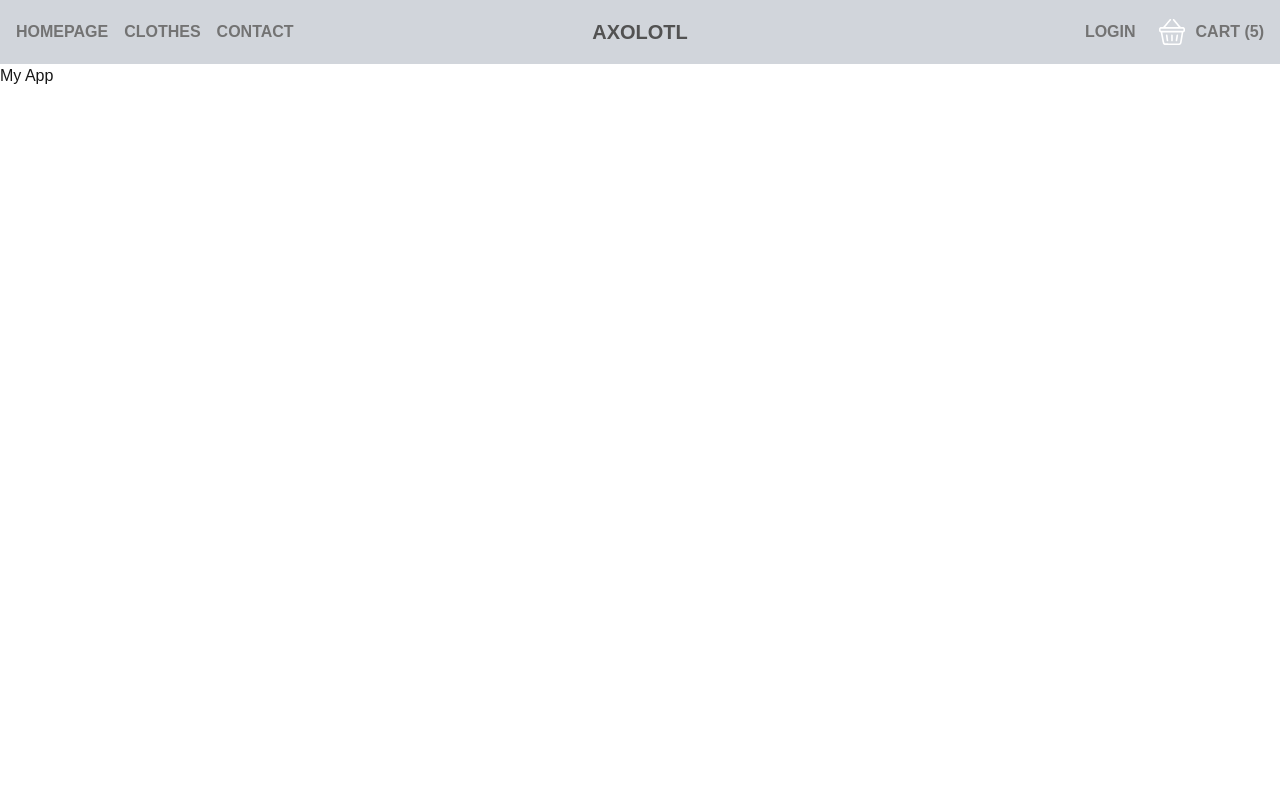
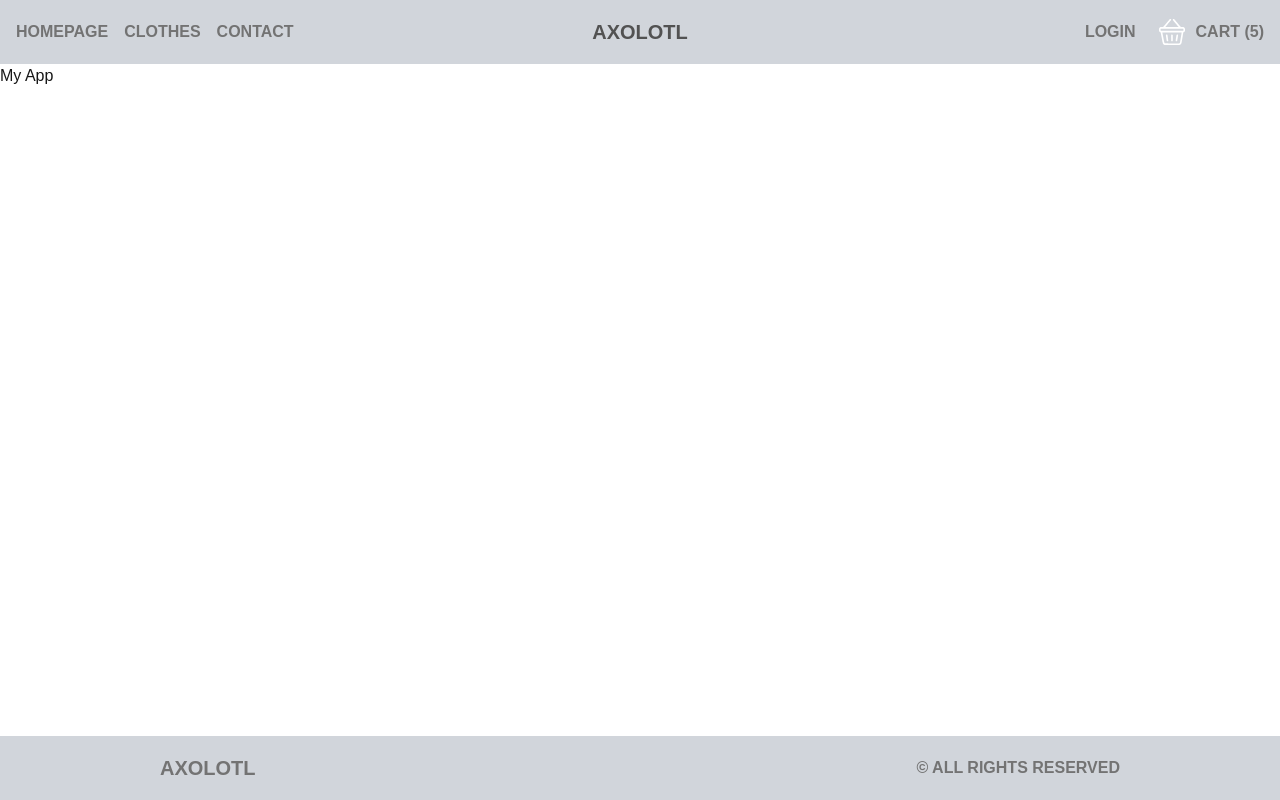
Before and after one commit to evnikitin/sneakers, a Next.js app: page / in a window 1280 px wide. Built offline with nearby package versions, Linux system fonts and the light colour scheme.

Commit message:
creating footer

```diff
--- a/app/layout.tsx
+++ b/app/layout.tsx
@@ -2,6 +2,7 @@ import type { Metadata } from "next";
 import { Geist, Geist_Mono } from "next/font/google";
 import "./globals.css";
 import { Header } from "@/components/Header";
+import { Footer } from "@/components/Footer";
 
 const geistSans = Geist({
   variable: "--font-geist-sans",
@@ -30,6 +31,7 @@ export default function RootLayout({
       >
         <Header />
         {children}
+        <Footer />
       </body>
     </html>
   );
--- /dev/null
+++ b/components/Footer/Footer.tsx
@@ -0,0 +1,15 @@
+import Link from "next/link";
+import * as React from "react";
+
+const Footer = () => {
+  return (
+    <footer className="fixed bottom-0 w-full h-12 md:h-16 text-neutral-500 px-4 lg:px-20 xl:px-40 bg-gray-300 uppercase font-bold flex justify-between items-center  ">
+      <Link className="text-neutral-500 text-xl" href="/">
+        AXOLOTL
+      </Link>
+      <p>© ALL RIGHTS RESERVED</p>
+    </footer>
+  );
+};
+
+export default Footer;
--- /dev/null
+++ b/components/Footer/index.ts
@@ -0,0 +1 @@
+export { default as Footer } from "./Footer";
--- a/components/Header/Header.module.css
+++ b/components/Header/Header.module.css
@@ -7,7 +7,7 @@
   50% {
     opacity: 0.5;
     transform: scale(1.1);
-    color: rgb(156, 156, 156);
+    color: #9c9c9c;
   }
   100% {
     opacity: 1;
```
Also changed, not shown: public/google.png (deleted), public/phone.png (deleted).
